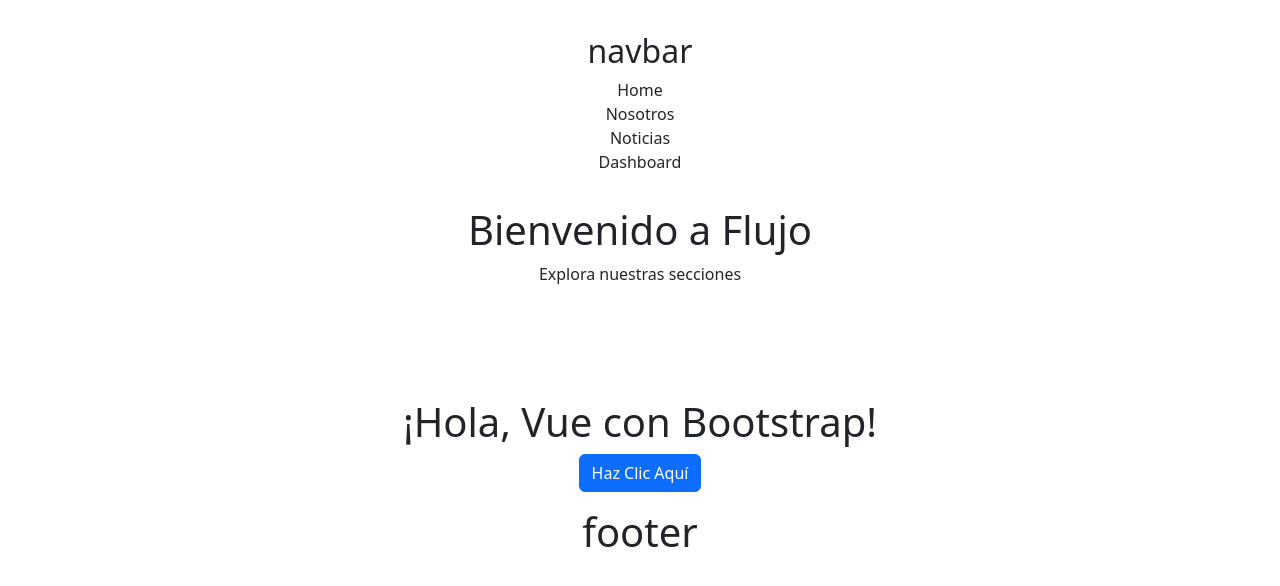
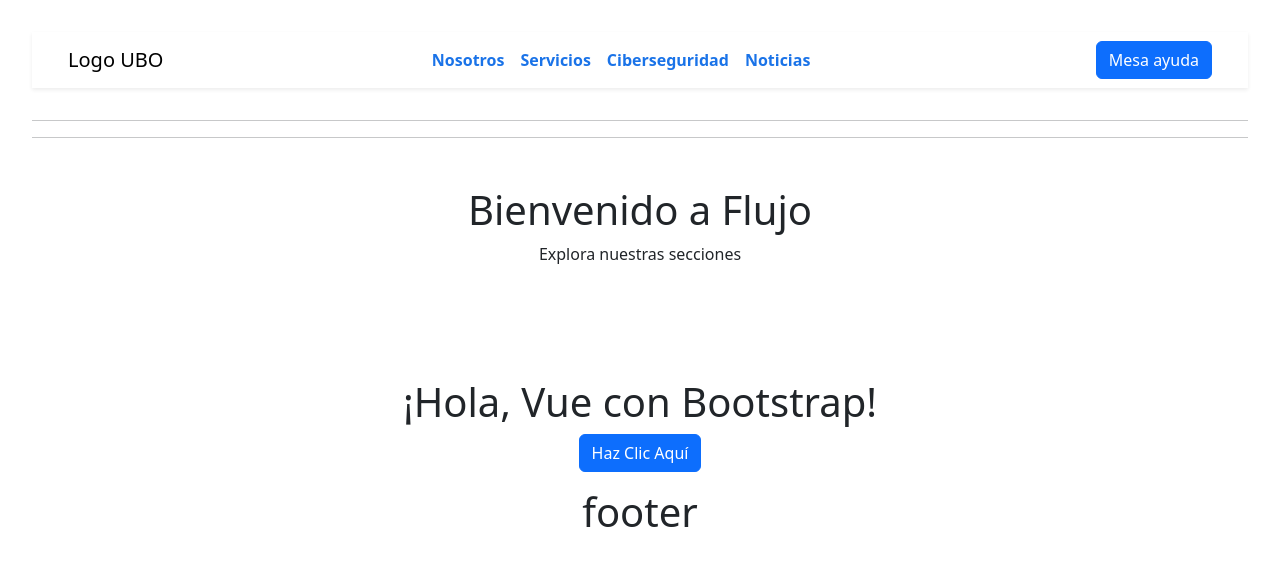
Before and after one commit to vandalit/ubo-tiapp-1.8, a Vue app: page / in a window 1280 px wide. Shown: the top 586 px of the page. Built offline with nearby package versions, Linux system fonts and the light colour scheme.

Commit message:
flujo inicial

```diff
--- a/src/App.vue
+++ b/src/App.vue
@@ -2,12 +2,7 @@
   <div id="app">
     <!-- Navegación -->
     <Navbar />
-    <nav>
-    <router-link to="/" class="nav-link">Home</router-link>
-    <router-link to="/about" class="nav-link">Nosotros</router-link>
-    <router-link to="/news" class="nav-link">Noticias</router-link>
-    <router-link to="/dashboard" class="nav-link">Dashboard</router-link>
-    </nav>
+
     <router-view />
     <Footer />
   </div>
--- a/src/assets/scss/main.scss
+++ b/src/assets/scss/main.scss
@@ -2,3 +2,35 @@
 
 // Importa las variables de Bootstrap si deseas personalizarlas
 @import "node_modules/bootstrap/scss/bootstrap";
+
+
+$primary-color: #1a73e8;
+$secondary-color: #fbbc05;
+
+body {
+  font-family: 'Roboto', sans-serif;
+  background-color: #f5f5f5;
+  color: #333;
+}
+
+/* Navegación */
+nav {
+  display: flex;
+  justify-content: center;
+  gap: 1.5rem;
+  margin-bottom: 2rem;
+
+  .nav-link {
+    text-decoration: none;
+    color: $primary-color;
+    font-weight: bold;
+    padding: 0.5rem 1rem;
+    border-radius: 5px;
+    transition: background-color 0.3s ease, color 0.3s ease;
+
+    &:hover {
+      background-color: $primary-color;
+      color: white;
+    }
+  }
+}
--- a/src/components/Card.vue
+++ b/src/components/Card.vue
@@ -10,4 +10,8 @@ export default {
 };
 </script>
 
-<style scoped lang="scss"></style>
+<style scoped lang="scss">
+.card {
+    padding: 20px;
+}
+</style>
--- a/src/components/Carousel.vue
+++ b/src/components/Carousel.vue
@@ -19,6 +19,8 @@
   <style scoped lang="scss">
   .carusel {
     display: flex;
+    flex-direction: row;
+    justify-content: space-around;
     padding: 10px;
     margin: auto;
   }
--- a/src/components/Navbar.vue
+++ b/src/components/Navbar.vue
@@ -1,5 +1,41 @@
 <template>
-    <h2>navbar</h2>
+  <nav class="navbar navbar-expand-lg navbar-light bg-white shadow-sm px-4">
+    <div class="container-fluid">
+      <router-link class="navbar-brand" to="/">Logo UBO</router-link>
+      <button class="navbar-toggler" type="button" data-bs-toggle="collapse" data-bs-target="#navbarNav"
+        aria-controls="navbarNav" aria-expanded="false" aria-label="Toggle navigation">
+        <span class="navbar-toggler-icon"></span>
+      </button>
+      <div class="collapse navbar-collapse" id="navbarNav">
+        <ul class="navbar-nav mx-auto">
+          <li class="nav-item">
+            <router-link class="nav-link" to="/about">Nosotros</router-link>
+          </li>
+          <li class="nav-item">
+            <router-link class="nav-link" to="/services">Servicios</router-link>
+          </li>
+          <li class="nav-item">
+            <router-link class="nav-link" to="/cybersecurity">Ciberseguridad</router-link>
+          </li>
+          <li class="nav-item">
+            <router-link class="nav-link" to="/news">Noticias</router-link>
+          </li>
+
+        </ul>
+      </div>
+      <div class="d-flex align-items-center">
+        <span class="border-end me-3"></span>
+        <a href="#" class="text-dark me-3">
+          <i class="bi bi-search"></i>
+        </a>
+        <a href="#" class="btn btn-primary">Mesa ayuda</a>
+      </div>
+    </div>
+  </nav>
+  <hr>
+
+  <hr>
+
 </template>
 
 <script>
@@ -8,5 +44,4 @@ export default {
 }
 </script>
 
-<style scoped>
-</style>
+<style scoped></style>
--- a/src/router/index.js
+++ b/src/router/index.js
@@ -3,12 +3,17 @@ import Home from "@/views/HomeView.vue";
 import About from "@/views/AboutView.vue";
 import News from "@/views/NewsView.vue";
 import Dashboard from "@/views/DashboardView.vue";
+import Cybersecurity from "@/views/CybersecurityView.vue";
+import Services from "@/views/ServicesView.vue";
+
 
 const routes = [
   { path: "/", name: "Home", component: Home },
   { path: "/about", name: "About", component: About },
   { path: "/news", name: "News", component: News },
   { path: "/dashboard", name: "Dashboard", component: Dashboard },
+  { path: "/services", name: "Services", component: Services },
+  { path: "/cybersecurity", name: "Cybersecurity", component: Cybersecurity },
 ];
 
 const router = createRouter({
--- /dev/null
+++ b/src/views/CybersecurityView.vue
@@ -0,0 +1,22 @@
+<template>
+    <div class="cybersecurity">
+      <h1>Bienvenido a cybersecurity</h1>
+      <p>Explora nuestras secciones</p>
+    </div>
+    <Carousel/>
+
+  </template>
+
+  <script>
+
+  export default {
+    name: "Cybersecurity",
+  };
+  </script>
+
+  <style scoped>
+  .cybersecurity {
+    text-align: center;
+    padding: 2rem;
+  }
+  </style>
--- a/src/views/NewsView.vue
+++ b/src/views/NewsView.vue
@@ -3,7 +3,7 @@
     <h1>Bienvenido a News</h1>
     <p>Explora nuestras secciones</p>
   </div>
-    <Carousel/>
+  <Carousel />
 
 </template>
 
--- /dev/null
+++ b/src/views/ServicesView.vue
@@ -0,0 +1,22 @@
+<template>
+    <div class="services">
+      <h1>Bienvenido a servicios</h1>
+      <p>Explora nuestras secciones</p>
+    </div>
+    <Carousel/>
+
+  </template>
+
+  <script>
+
+  export default {
+    name: "services",
+  };
+  </script>
+
+  <style scoped>
+  .services {
+    text-align: center;
+    padding: 2rem;
+  }
+  </style>
```
Lines whose indentation alone changed are shown as unchanged.
